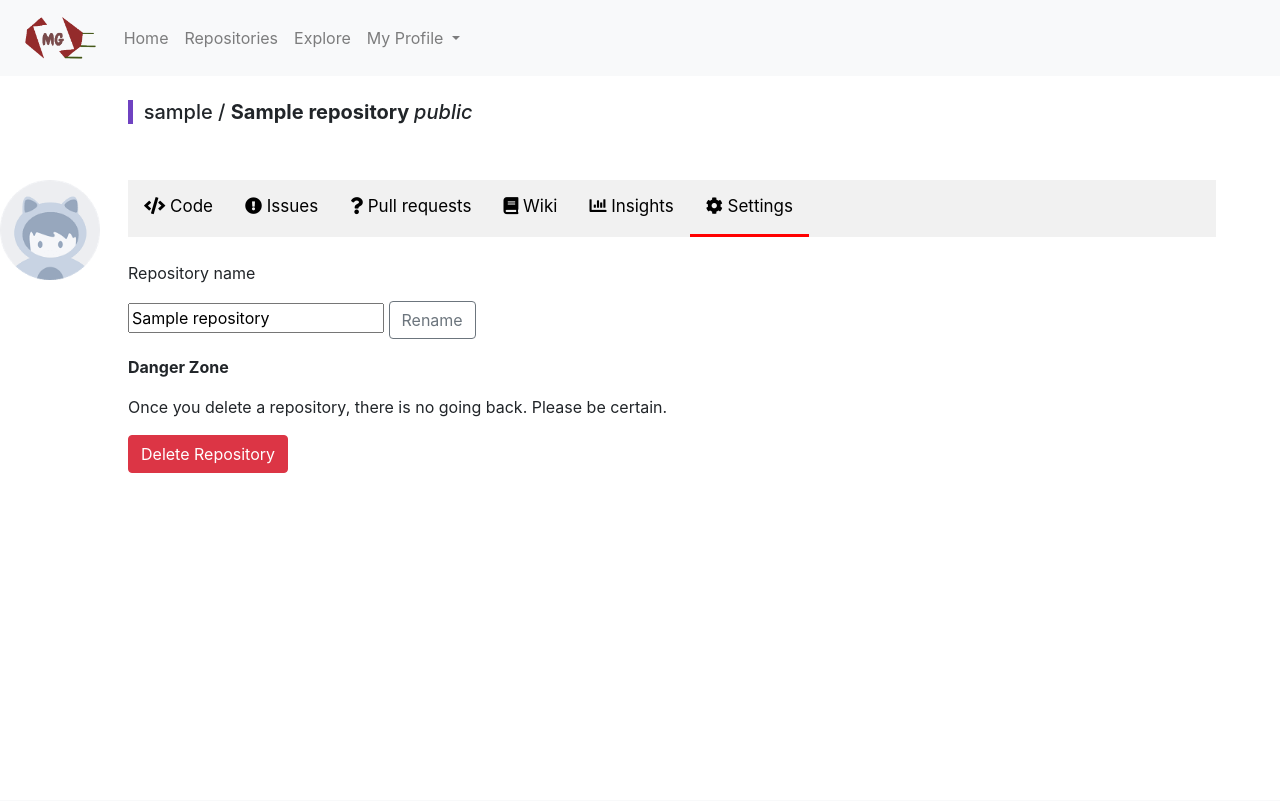
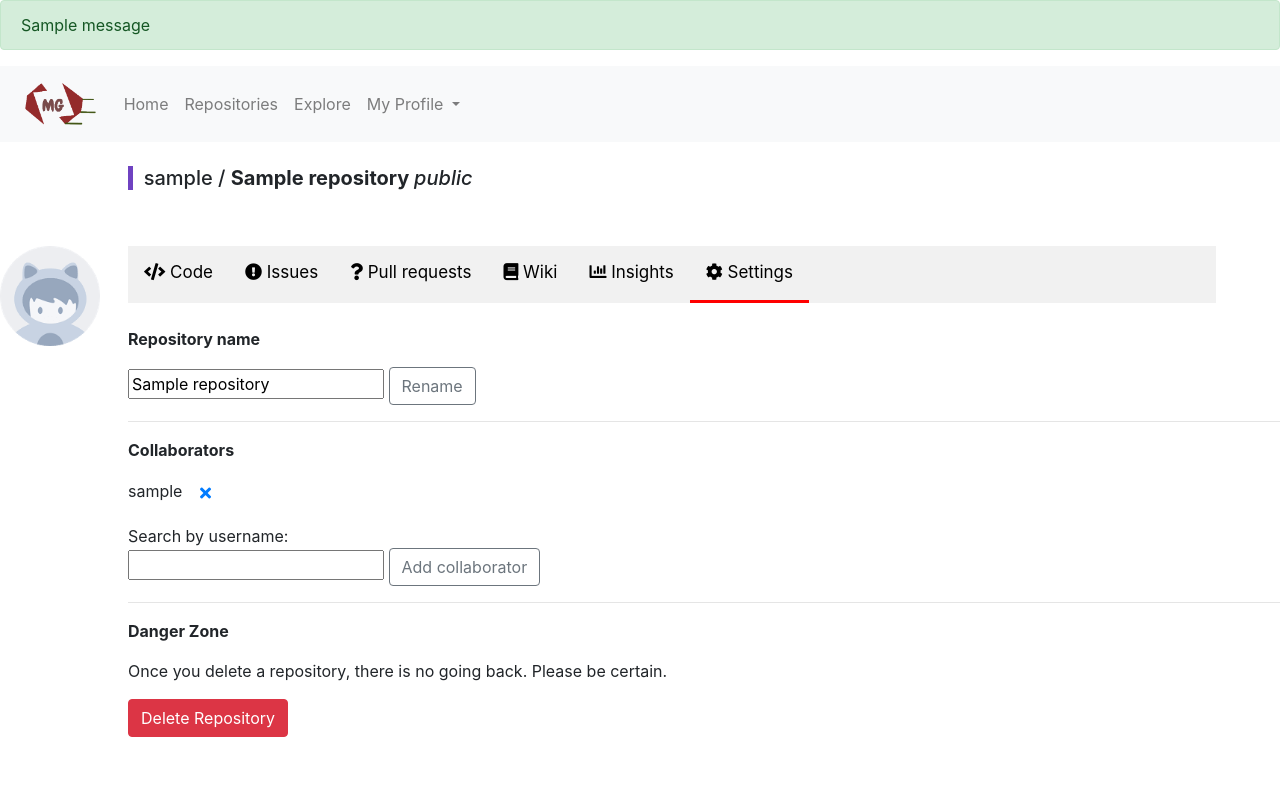
Before and after one commit to jelenailic95/git_uks, a Django app: a page that uses my_git/templates/my_git/repositories/repository_settings.html in a window 1280 px wide. Before the commit the page ends 473 px from the top, so only its background shows below. Run offline with Django 3.2, Linux system fonts and the light colour scheme; tables that the repository leaves empty hold one stand-in row (values such as "Sample post"); one stand-in notice (Sample message) is shown; some libraries are stand-ins or nearby versions.

Commit message:
Implemented add & remove collaborator

```diff
--- a/my_git/models.py
+++ b/my_git/models.py
@@ -24,7 +24,7 @@ class Repository(models.Model):
     name = models.CharField(max_length=100)
     description = models.CharField(max_length=1000)
     owner = models.ForeignKey(User, on_delete=models.CASCADE, default=1)  # cascade ili null
-    contributors = models.ManyToManyField(User, related_name='contributors')
+    collaborators = models.ManyToManyField(User, related_name='collaborators')
     TYPE_OPTION = (
         ('public', 'public'),
         ('private', 'private'))
--- a/my_git/templates/my_git/issues/issue_new_side.html
+++ b/my_git/templates/my_git/issues/issue_new_side.html
@@ -12,7 +12,7 @@
             style="color: #6c757d;font-weight: bold">Assignees</em></label>
     <p></p>
     <select name="assignee" id="assignee" class="selectpicker" multiple data-live-search="true" data-actions-box="true">
-        {% for user in contributors %}
+        {% for user in collaborators %}
             {% if user in assignes %}
                 <option selected>{{ user.username }}</option>
             {% else %}
--- a/my_git/templates/my_git/issues/issue_view.html
+++ b/my_git/templates/my_git/issues/issue_view.html
@@ -57,7 +57,7 @@
                 </div>
             </div>
             <div class="issue-side">
-                {% include 'my_git/issues/issue_new_side.html' with labels=all_labels issue_milestone=selected_milestone milestones=milestones assinges=assignes contributors=contributors existing_labels=issue.label.all %}
+                {% include 'my_git/issues/issue_new_side.html' with labels=all_labels issue_milestone=selected_milestone milestones=milestones assinges=assignes collaborators=collaborators existing_labels=issue.label.all %}
                 <input type="submit" name="saveChangesBtn" class="btn btn-success" value="Save changes">
             </div>
     </form>
--- a/my_git/templates/my_git/repositories/repository_settings.html
+++ b/my_git/templates/my_git/repositories/repository_settings.html
@@ -3,19 +3,64 @@
 
 {% block content %}
     <link rel="stylesheet" type="text/css" href="{% static 'my_git/styles/repositories.css' %}">
+    <link rel="stylesheet" href="https://cdnjs.cloudflare.com/ajax/libs/font-awesome/4.7.0/css/font-awesome.min.css">
+    <link rel="stylesheet" href="https://maxcdn.bootstrapcdn.com/bootstrap/4.0.0/css/bootstrap.min.css"
+          integrity="sha384-Gn5384xqQ1aoWXA+058RXPxPg6fy4IWvTNh0E263XmFcJlSAwiGgFAW/dAiS6JXm" crossorigin="anonymous">
+
+    {% if messages %}
+        {% for message in messages %}
+            <div class="alert {% if message.tags %} alert-{{ message.tags }}{% endif %}">
+                {{ message }}
+            </div>
+        {% endfor %}
+    {% endif %}
+
     <div>
         {% include 'my_git/repositories/repository_header.html' %}
     </div>
 
     <br>
     <div style="margin-left: 10%">
-        <p>Repository name</p>
+        <p><b>Repository name</b></p>
         <form method="post">
             {% csrf_token %}
             {{ form_update }}
             <button name="btn-rename" class="btn btn-outline-secondary" type="submit">Rename</button>
         </form>
 
+        <hr>
+        <div class="form-group">
+            <b>Collaborators</b>
+            <p>
+                {% if collaborators.all|length == 0 %}
+                    <h6>
+                        <i>This repository doesn’t have any collaborators yet.
+                            Use the form below to add a collaborator.</i>
+                    </h6>
+                {% else %}
+                    {% for collaborator in collaborators.all %}
+                        <div>
+                            {{ collaborator.username }}
+                            <form method="post" style="display: inline">
+                                {% csrf_token %}
+                                <input type="hidden" name="collaborator_id" value={{ collaborator.id }}>
+                                <button type="submit" class="btn btn-link" name="remove-collaborator">
+                                    <i class="fa fa-remove"></i>
+                                </button>
+                            </form>
+                        </div>
+                    {% endfor %}
+                {% endif %}
+            </p>
+            Search by username:
+            <form method="post">
+                {% csrf_token %}
+                <input type="text" name="collaborator"/>
+                <button name="btn-add-collaborator" class="btn btn-outline-secondary" type="submit">Add collaborator
+                </button>
+            </form>
+        </div>
+        <hr>
         <p><b>Danger Zone</b></p>
         <div id="danger-zone">
             <p>Once you delete a repository, there is no going back. Please be certain.
@@ -27,5 +72,5 @@
             </form>
         </div>
     </div>
-
+    <br><br>
 {% endblock %}
--- a/my_git/views.py
+++ b/my_git/views.py
@@ -69,7 +69,7 @@ def get_user_profile(request):
 
 def update_user_profile(request):
     logged_user = get_logged_user(request.session['user'])
-    if request.method == 'POST' and 'username' in request.POST:
+    if request.method == HttpMethod.POST.name and 'username' in request.POST:
         form = UserUpdateProfileForm(request.POST, request.FILES)
         if form.is_valid():
             logged_user.username = form.cleaned_data['username']
@@ -174,7 +174,7 @@ def new_issue(request, repo_name):
         'user': username,
         'repository': repository,
         'owner': repository.owner,
-        'contributors': repository.contributors.all(),
+        'collaborators': repository.collaborators.all(),
         'labels': labels,
         'milestones': milestones,
         "issues_view": "active",
@@ -209,7 +209,7 @@ def issue_view(request, repo_name, id):
         "selected_milestone": [issue.milestone],
         "milestones": milestones,
         "assignes": issue.assignees.all(),
-        'contributors': repository.contributors.all(),
+        'collaborators': repository.collaborators.all(),
         'all_labels': Label.objects.all()
     }
 
@@ -249,7 +249,7 @@ def get_repositories(request):
         # filter by case insensitive repository name
         repositories = Repository.objects.filter(name__icontains=name).order_by('-creation_date')
 
-    if request.method == 'POST':
+    if request.method == HttpMethod.POST.name:
         repository = Repository.objects.get(id=request.POST.get('repo_id'))
         repository.star = request.POST.get('repo_star')
         repository.save()
@@ -273,7 +273,7 @@ def get_stars(request):
         # filter by case insensitive repository name
         repositories = repositories.filter(name__icontains=name).order_by('-creation_date')
 
-    if request.method == 'POST':
+    if request.method == HttpMethod.POST.name:
         repository = Repository.objects.get(id=request.POST.get('repo_id'))
         repository.star = request.POST.get('repo_star')
         repository.save()
@@ -301,7 +301,7 @@ def get_repository(request, repo_name):
 def create_repository(request):
     logged_user = get_logged_user(request.session['user'])
 
-    if request.method == 'POST':
+    if request.method == HttpMethod.POST.name:
         form = CreateRepositoryForm(request.POST)
         if form.is_valid():
             obj = Repository()
@@ -327,7 +327,7 @@ def get_repository_settings(request, repo_name):
     repository = Repository.objects.get(name=repo_name)
 
     # rename repository
-    if request.method == 'POST' and 'btn-rename' in request.POST:
+    if request.method == HttpMethod.POST.name and 'btn-rename' in request.POST:
         form = InputFieldForm(request.POST)
         if form.is_valid():
             repository.name = form.cleaned_data['value']
@@ -337,8 +337,18 @@ def get_repository_settings(request, repo_name):
     else:
         form = InputFieldForm()
 
+    # add collaborator
+    if request.method == HttpMethod.POST.name and 'btn-add-collaborator' in request.POST:
+        add_collaborator(request, repository)
+
+    # remove collaborator
+    if request.method == HttpMethod.POST.name and 'remove-collaborator' in request.POST:
+        collaborator_id = request.POST.get('collaborator_id')
+        repository.collaborators.remove(User.objects.get(id=collaborator_id))
+        repository.save()
+
     # delete repository
-    if request.method == 'POST' and 'btn-delete' in request.POST:
+    if request.method == HttpMethod.POST.name and 'btn-delete' in request.POST:
         form = DeleteForm(request.POST)
         if form.is_valid():
             repository.delete()
@@ -351,12 +361,28 @@ def get_repository_settings(request, repo_name):
         "repository": repository,
         "owner": repository.owner,
         "form_update": form,
-        "repository_settings_view": "active"
+        "repository_settings_view": "active",
+        "collaborators": repository.collaborators
     }
 
     return render(request, 'my_git/repositories/repository_settings.html', context)
 
 
+def add_collaborator(request, repository):
+    username = request.POST.get('collaborator')
+    try:
+        collaborator = User.objects.get(username=username)
+        print(username)
+        if collaborator == repository.owner or collaborator in repository.collaborators.all():
+            messages.warning(request, 'Already a collaborator. Add someone new.')
+        else:
+            repository.collaborators.add(collaborator)
+            repository.save()
+            messages.success(request, 'Collaborator is successfully added.')
+    except User.DoesNotExist:
+        messages.warning(request, 'User with this username doesn\'t exist. Try again!')
+
+
 def get_logged_user(username):
     logged_user = User.objects.get(username=username)
     return logged_user
```
